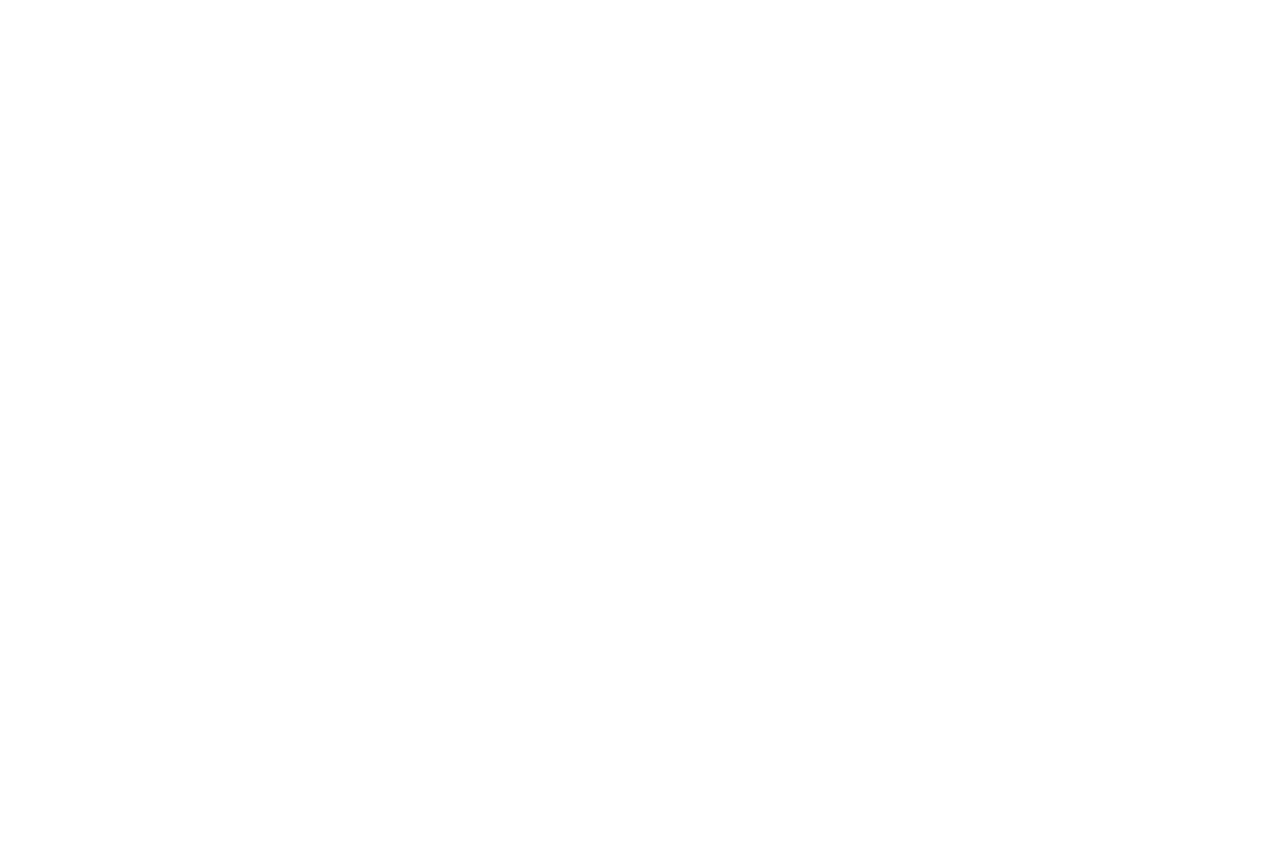
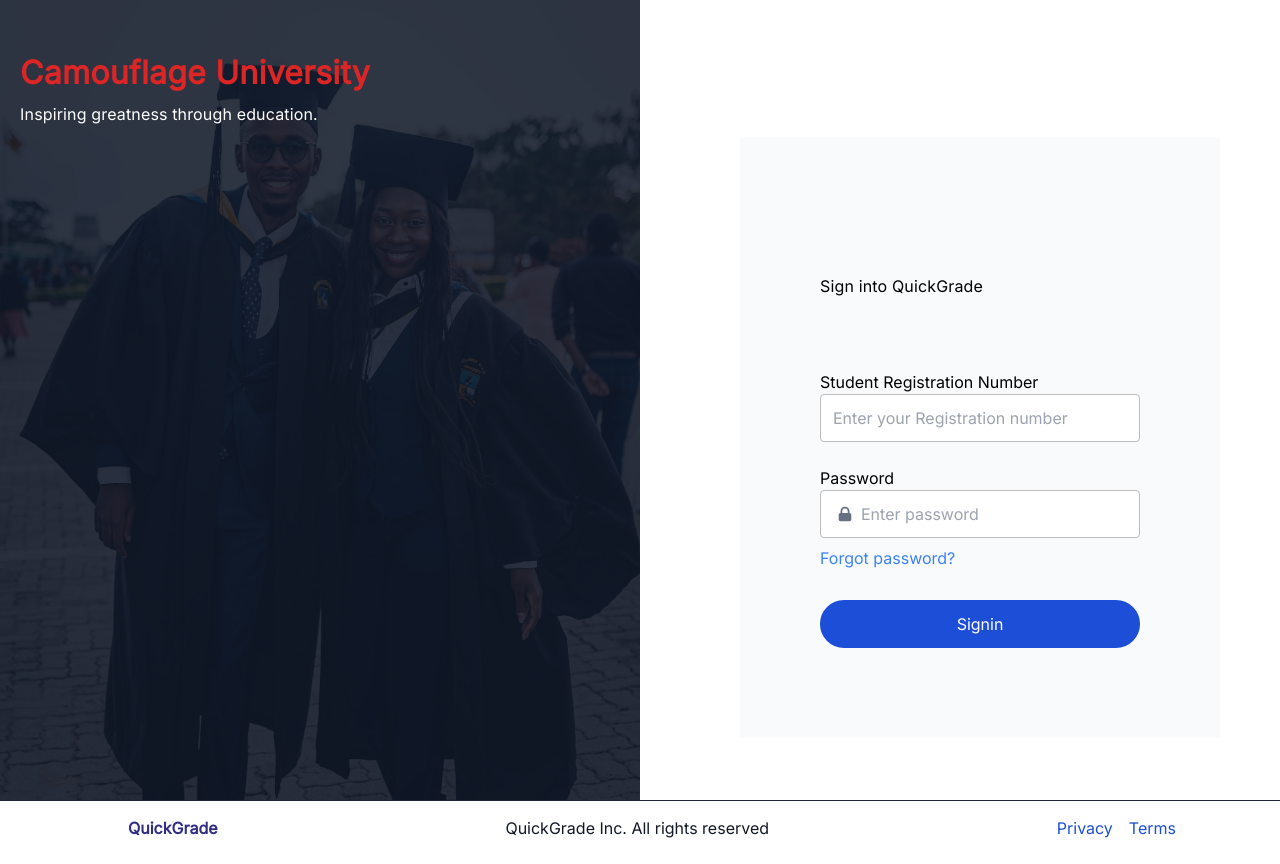
Before and after one commit to MedalLeink/QuickGrade_Frontend, a React (Vite) app: page /studentsignin in a window 1280 px wide. Before the commit this address had no page. Before the commit the page ends 800 px from the top, so only its background shows below. Built offline with nearby package versions, Linux system fonts and the light colour scheme.

Commit message:
student login

```diff
--- a/src/App.tsx
+++ b/src/App.tsx
@@ -3,7 +3,7 @@ import StudentDashboard from "./pages/StudentDashboard";
 import Sidebar from "./components/Sidebar";
 import Navbar from "./components/Navbar";
 import LaunchScreen from "./pages/LaunchScreen";
-import SignInPage from "./pages/SignInPage";
+import StudentSignIn from "./pages/StudentSignIn";
 import ForgetPassword from "./pages/forgetPassword";
 import EnrolledCourses from "./pages/EnrolledCourses";
 import ResetPassword from "./pages/resetPassword";
@@ -17,7 +17,7 @@ const App = () => {
        <Routes>
         <Route path="/StudentDashboard" element={<StudentDashboard />}/>
         <Route path="/" element={<LaunchScreen />} />
-        <Route path="/SignInPage" element={<SignInPage />} />
+        <Route path="/studentsignin" element={<StudentSignIn />} />
         <Route path="/resetPassword" element={<ResetPassword />} />
         <Route path="/forgetPassword" element={<ForgetPassword />} />
         <Route path="/sidebar" element={<Sidebar />} />
--- /dev/null
+++ b/src/axios/axiosFunctions/studentAxios.ts
@@ -0,0 +1,16 @@
+import axios from '../axiosSettings'
+
+
+export const loginStudent = async(body: any) => {
+    try{
+      const response = await axios.post('/user/login', body, {
+        headers: {
+        "Content-Type": "application/json"
+        }
+      })
+
+      return response
+    }catch(error:any){
+      return error.response
+    }
+  }
--- /dev/null
+++ b/src/axios/axiosSettings.ts
@@ -0,0 +1,49 @@
+import axios, { AxiosResponse, AxiosError } from "axios";
+import config from "../configurations/index";
+
+const { apiHost } = config().secrets;
+
+const customAxios = axios.create({
+    baseURL: `${apiHost}`,
+    // timeout: 30000,
+});
+
+const responseHandler = (response: AxiosResponse): AxiosResponse => {
+    if (response?.status === 403) {
+        localStorage.clear();
+        window.location.href = "/";
+    }
+    return response;
+};
+
+const errorHandler = (error: AxiosError): Promise<AxiosError> => {
+    if (error.response?.status === 403) {
+        localStorage.clear();
+        window.location.href = "/";
+    }
+    return Promise.reject(error);
+};
+
+customAxios.interceptors.request.use(
+    // eslint-disable-next-line @typescript-eslint/no-explicit-any
+    (request: any) => {
+        const token = `Bearer ${localStorage.getItem("token") || ""}`;
+        if (token) {
+            request.headers = {
+                ...request.headers,
+                Authorization: token,
+            };
+        }
+
+        return request;
+    },
+    (error: AxiosError) => Promise.reject(error)
+);
+
+customAxios.interceptors.response.use(
+    (response: AxiosResponse) => responseHandler(response),
+    (error: AxiosError) => errorHandler(error)
+);
+
+// Step-4: Export the newly created Axios instance to be used in different locations.
+export default customAxios;
--- a/src/configurations/index.ts
+++ b/src/configurations/index.ts
@@ -16,8 +16,8 @@ interface Secrets {
         secrets: {
           apiHost:
             environment === "development"
-              ? "http://localhost:3050/"
-              : "http://localhost:3050/",
+              ? "http://localhost:3010/"
+              : "http://localhost:3010/",
         },
       });
     }
--- a/src/pages/LaunchScreen.tsx
+++ b/src/pages/LaunchScreen.tsx
@@ -2,7 +2,7 @@ import React, { useState } from "react";
 import { Link } from "react-router-dom";
 import BackgroundImage from "../../public/launch_screen.png";
 import logo from "./images/award.png";
-import SignInPage from "./SignInPage";
+import SignInPage from "./StudentSignIn";
 import Footer from "./Footer";
 
 const LaunchScreen: React.FC = () => {
--- a/src/pages/StudentDashboard.tsx
+++ b/src/pages/StudentDashboard.tsx
@@ -213,7 +213,7 @@ function StudentDashboard() {
                   </div>
                 </div>
 
-                <div className="flex justify-between w-[95%] h-[500px] mb-[50px] overflow-y-scroll">
+                <div className="flex justify-between w-[97%] h-[500px] mb-[50px] overflow-y-scroll">
                   <div className="w-[100%]">
                     <table className="w-full flex flex-col">
                       <thead className="w-[90%]">
--- a/src/pages/SignInPage.tsx
+++ b/src/pages/StudentSignIn.tsx
@@ -1,14 +1,62 @@
-import React from "react";
+import React, { useState } from "react";
 import { HiLockClosed } from "react-icons/hi";
 import SignInImage from "../../public/SigninImage.png";
 // import ForgetPassword from "./forgetPassword";
-import { Link } from "react-router-dom";
+import { Link, useNavigate } from "react-router-dom";
+import { loginStudent } from "../axios/axiosFunctions/studentAxios";
+import { showErrorToast, showSuccessToast } from "../utilities/toastifySetup";
 // import Footer from "./Footer";
 // import EnrolledCourses from "./EnrolledCourses";
 
-const SignInPage = () => {
+const StudentSignIn = () => {
   const title = "Camouflage University";
   const subtitle = "Inspiring greatness through education.";
+
+  const [userDetails, setUserDetails] = useState({
+    registration_no: "",
+    password: "",
+  });
+
+  const [loading, setLoading] = useState(false)
+  const navigate = useNavigate()
+
+  const handleSubmit = async(e:any)=> {
+    try{
+      e.preventDefault()
+      setLoading(true)
+
+      const dataForBackend = new FormData()
+
+      dataForBackend.append('reg_no', userDetails.registration_no)
+      dataForBackend.append('password', userDetails.password)
+
+      const data = await loginStudent(dataForBackend)
+
+      if(data.status !== 200){
+        setLoading(false)
+        setUserDetails({
+          registration_no: "",
+          password: "",
+        })
+        return showErrorToast(data.data.message)
+      }
+
+      showSuccessToast(data.data.message)
+
+      setLoading(false)
+
+      setUserDetails({
+        registration_no: "",
+        password: "",
+      })
+
+      return navigate('/StudentDashboard')
+
+
+    }catch(error){
+      console.log(error)
+    }
+  }
 
   return (
     <>
@@ -106,6 +154,7 @@ const SignInPage = () => {
               background: "#F9FAFB",
               marginBottom: "777",
             }}
+            onSubmit={handleSubmit}
           >
             {/* Your form content */}
             <div></div>
@@ -170,6 +219,9 @@ const SignInPage = () => {
                     gap: "8px",
                     background: "#FFFFFF",
                   }}
+                  value = {userDetails.registration_no}
+                  onChange={(e:any)=> setUserDetails({...userDetails, registration_no: e.target.value})}
+                  required
                 />
                 <br />
                 <br />
@@ -189,6 +241,9 @@ const SignInPage = () => {
                         "linear-gradient(0deg, #FFFFFF, #FFFFFF), linear-gradient(0deg, #BDBDBD, #BDBDBD)",
                       paddingLeft: "40px",
                     }}
+                    value = {userDetails.password}
+                    onChange={(e:any)=> setUserDetails({...userDetails, password: e.target.value})}
+                    required
                   />
                   <HiLockClosed
                     size={18}
@@ -203,12 +258,9 @@ const SignInPage = () => {
                   Forgot password?
                 </a>
               </div>
-
-              <Link to="/StudentDashboard">
                 <button className="border-2 border-blue-700 w-80 h-12 p-3 text-white hover:bg-white hover:text-blue-700 rounded-full flex items-center justify-center gap-2 bg-blue-700 mt-12 text-white">
-                Sign in
-              </button>
-              </Link>
+                  {loading ? 'Loading...' : 'Signin'}
+                </button>
             </div>
           </form>
         </div>
@@ -241,4 +293,4 @@ height: 20px
   );
 };
 
-export default SignInPage;
+export default StudentSignIn;
```
